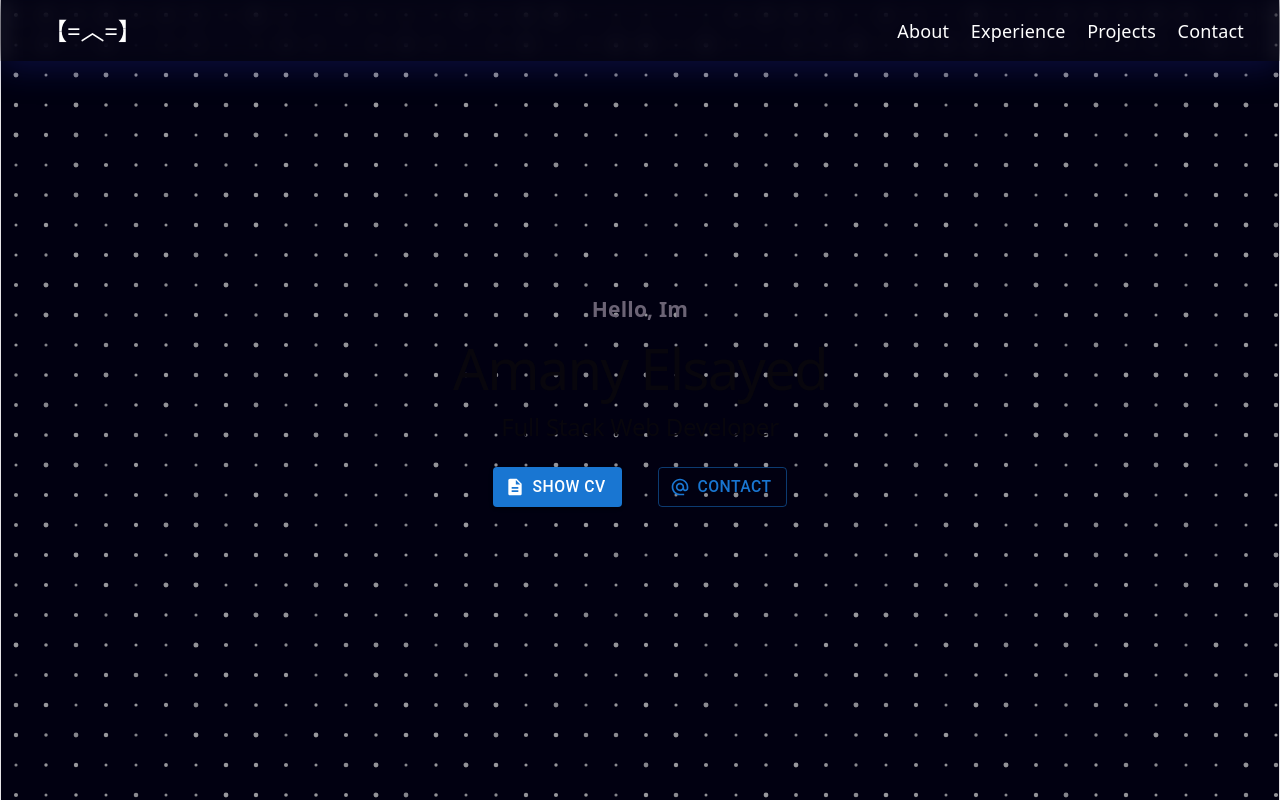
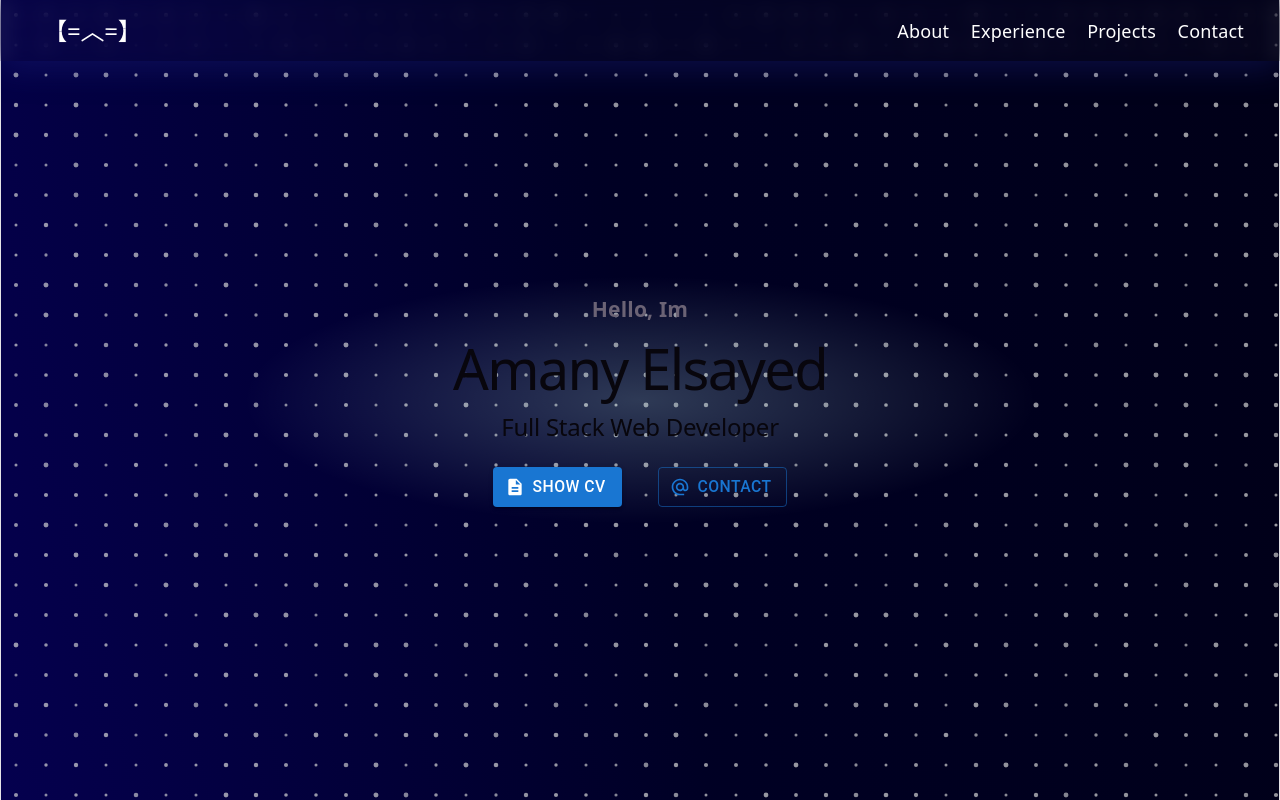
Before and after one commit to Amany-Elsayed/improved-portfolio, a React (Vite) app: page / in a window 1280 px wide. Shown: the top 800 px of the page. Built offline with nearby package versions, Linux system fonts and the light colour scheme.

Commit message:
improved hero section

```diff
--- a/src/App.css
+++ b/src/App.css
@@ -185,6 +185,9 @@ nav {
 
 .hero-text {
   position: relative;
+  background: radial-gradient(ellipse at center, #cbffff3a 0%, transparent 70%);
+  width: 100vh !important;
+  border-radius: 20rem;
   z-index: 1;
 }
 /* == -------------------------- HERO ----------------------------------------- == */
--- a/src/App.jsx
+++ b/src/App.jsx
@@ -57,12 +57,21 @@ function App() {
       {/* === HEADER === */}
       {/* FIRST SECTION: HERO */}
       <div className="hero-section">
-          <InteractiveDots
-            backgroundColor="#010011"
-            dotColor="#d8d8d8"
-            gridSpacing={30}
-            animationSpeed={0.005}
-          />
+        {/* BACKGROUND ANIMATION */}
+        <InteractiveDots
+          background={{
+            stops: [
+              { color: "#010011", position: 0 },
+              { color: "#000024", position: 0.5 },
+              { color: "#070066", position: 1 },
+            ],
+            angle: 135, // direction in degrees (0 = left→right, 90 = top→bottom)
+            animated: true, // makes it slowly shift back and forth
+            speed: 0.8, // 0.1 = very slow, 1 = fast
+          }}
+          dotColor="#d8d8d8"
+        />
+        {/* == BACKGROUND ANIMATION == */}
         <Container className="hero-text" maxWidth="xl">
           <h3>Hello, Im</h3>
           <h1>Amany Elsayed</h1>
--- a/src/props/InteractiveDots.jsx
+++ b/src/props/InteractiveDots.jsx
@@ -7,8 +7,63 @@ const parseColor = (hex) => ({
   b: parseInt(hex.slice(5, 7), 16),
 });
 
+/**
+ * Parses a gradient config object into something the canvas can use.
+ * Accepts either:
+ *   - A plain hex string: "#010011"  (solid background)
+ *   - A gradient config object:
+ *       {
+ *         stops: [{ color: "#010011", position: 0 }, { color: "#0d0d2b", position: 1 }],
+ *         angle: 135,       // degrees, default 90
+ *         animated: true,   // whether the gradient shifts over time, default false
+ *         speed: 0.3,       // how fast it shifts (0.1 = slow, 1 = fast), default 0.3
+ *       }
+ */
+const isGradientConfig = (bg) =>
+  bg && typeof bg === "object" && Array.isArray(bg.stops);
+
+const buildCanvasGradient = (ctx, width, height, config, time) => {
+  const angle = ((config.angle ?? 90) * Math.PI) / 180;
+
+  // Animate both angle and length for a visible sweeping wash of color
+  const speed = config.speed ?? 0.3;
+  const angleShift = config.animated ? Math.sin(time * speed) * 0.6 : 0;
+  const animatedAngle = angle + angleShift;
+
+  // Pulse the gradient length so colors visibly sweep across the canvas
+  const lenMultiplier = config.animated
+    ? 1 + Math.sin(time * speed * 0.7) * 0.5
+    : 1;
+
+  const cx = width / 2;
+  const cy = height / 2;
+  const len = (Math.sqrt(width * width + height * height) / 2) * lenMultiplier;
+
+  const x1 = cx - Math.cos(animatedAngle) * len;
+  const y1 = cy - Math.sin(animatedAngle) * len;
+  const x2 = cx + Math.cos(animatedAngle) * len;
+  const y2 = cy + Math.sin(animatedAngle) * len;
+
+  const gradient = ctx.createLinearGradient(x1, y1, x2, y2);
+  config.stops.forEach(({ color, position }) => {
+    gradient.addColorStop(Math.max(0, Math.min(1, position)), color);
+  });
+  return gradient;
+};
+
 const InteractiveDots = ({
-  backgroundColor = "#F0EEE6",
+  /**
+   * background accepts:
+   *   - a hex string:  "#010011"
+   *   - a gradient config object:
+   *       {
+   *         stops: [{ color: "#010011", position: 0 }, { color: "#0d0d2b", position: 1 }],
+   *         angle: 135,
+   *         animated: true,
+   *         speed: 0.3,
+   *       }
+   */
+  background = "#010011",
   dotColor = "#666666",
   gridSpacing = 30,
   animationSpeed = 0.005,
@@ -21,7 +76,7 @@ const InteractiveDots = ({
   const dotsRef = useRef([]);
   const dprRef = useRef(1);
   const colorRef = useRef(parseColor(dotColor));
-  const backgroundColorRef = useRef(backgroundColor);
+  const backgroundRef = useRef(background);
   const animationSpeedRef = useRef(animationSpeed);
 
   useEffect(() => {
@@ -29,8 +84,8 @@ const InteractiveDots = ({
   }, [dotColor]);
 
   useEffect(() => {
-    backgroundColorRef.current = backgroundColor;
-  }, [backgroundColor]);
+    backgroundRef.current = background;
+  }, [background]);
 
   useEffect(() => {
     animationSpeedRef.current = animationSpeed;
@@ -112,8 +167,20 @@ const InteractiveDots = ({
     const currentTime = Date.now();
     const canvasWidth = canvas.clientWidth;
     const canvasHeight = canvas.clientHeight;
+    const bg = backgroundRef.current;
 
-    ctx.fillStyle = backgroundColorRef.current;
+    // Draw background — solid color or animated canvas gradient
+    if (isGradientConfig(bg)) {
+      ctx.fillStyle = buildCanvasGradient(
+        ctx,
+        canvasWidth,
+        canvasHeight,
+        bg,
+        timeRef.current
+      );
+    } else {
+      ctx.fillStyle = bg;
+    }
     ctx.fillRect(0, 0, canvasWidth, canvasHeight);
 
     const mouseX = mouseRef.current.x;
@@ -131,9 +198,8 @@ const InteractiveDots = ({
       const dx = dot.originalX - mouseX;
       const dy = dot.originalY - mouseY;
       const distSq = dx * dx + dy * dy;
-      const mouseInfluence = distSq < 150 * 150
-        ? Math.max(0, 1 - Math.sqrt(distSq) / 150)
-        : 0;
+      const mouseInfluence =
+        distSq < 150 * 150 ? Math.max(0, 1 - Math.sqrt(distSq) / 150) : 0;
 
       let rippleInfluence = 0;
       for (let i = 0; i < ripples.current.length; i++) {
@@ -168,7 +234,12 @@ const InteractiveDots = ({
         BUCKETS - 1,
         Math.floor(((opacity - 0.3) / 0.7) * BUCKETS)
       );
-      buckets[bucketIndex].push({ x: dot.originalX, y: dot.originalY, size: dotSize, opacity });
+      buckets[bucketIndex].push({
+        x: dot.originalX,
+        y: dot.originalY,
+        size: dotSize,
+        opacity,
+      });
     });
 
     for (let i = 0; i < BUCKETS; i++) {
@@ -195,7 +266,6 @@ const InteractiveDots = ({
 
     const handleResize = () => resizeCanvas();
     window.addEventListener("resize", handleResize);
-    // Listen on window so mouse works even when cursor is over elements above the canvas
     window.addEventListener("mousemove", handleMouseMove);
     window.addEventListener("mousedown", handleMouseDown);
     window.addEventListener("mouseup", handleMouseUp);
@@ -225,7 +295,6 @@ const InteractiveDots = ({
         width: "100%",
         height: "100%",
         overflow: "hidden",
-        backgroundColor,
         pointerEvents: "none",
       }}
     >
```
